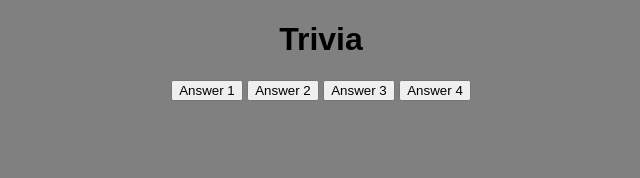
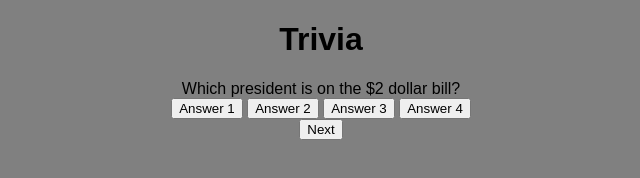
Before and after one commit to laurenpowers20/trivia, a plain HTML site: page index.html in a window 1280 px wide. Both pictures are taken after a click on the button "Start". Shown: the whole page, without its empty margins (319-959 px from the left). Drawn offline with Linux system fonts and the light colour scheme.

Commit message:
start nextQuestion function

```diff
--- a/index.html
+++ b/index.html
@@ -14,6 +14,8 @@
 
   <div id="question-container" class="hide">
       <div id="choices-buttons" class="choices-grid">
+        <div id="question-text">
+        </div>
           <button class="answer-button">Answer 1</button>
           <button class="answer-button">Answer 2</button>
           <button class="answer-button">Answer 3</button>
--- a/script.js
+++ b/script.js
@@ -1,12 +1,19 @@
 let startButton = document.querySelector("#start-button");
 let questionContainer = document.querySelector("#question-container");
 let nextButton = document.querySelector("#next-button");
+let gameQuestionText = document.getElementById("question-text");
 
 startButton.addEventListener("click", startGame);
 
 function startGame() {
   questionContainer.classList.remove("hide");
   startButton.classList.add("hide");
+  nextButton.classList.remove("hide");
+  newQuestion();
+}
+
+function newQuestion() {
+  gameQuestionText.innerText = triviaQuestions[0].question;
 }
 
 // 1. Player enters game by clicking on start button
```
